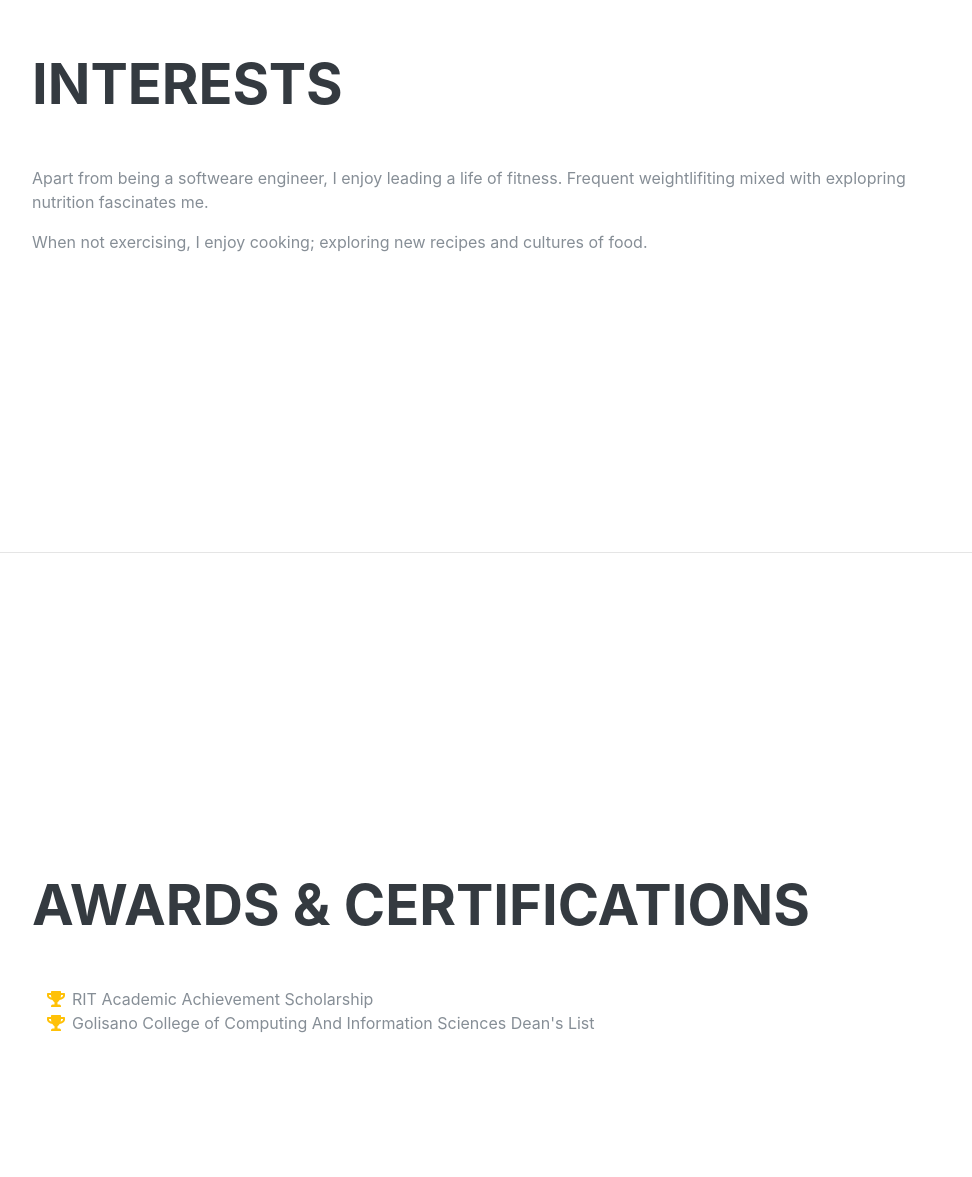
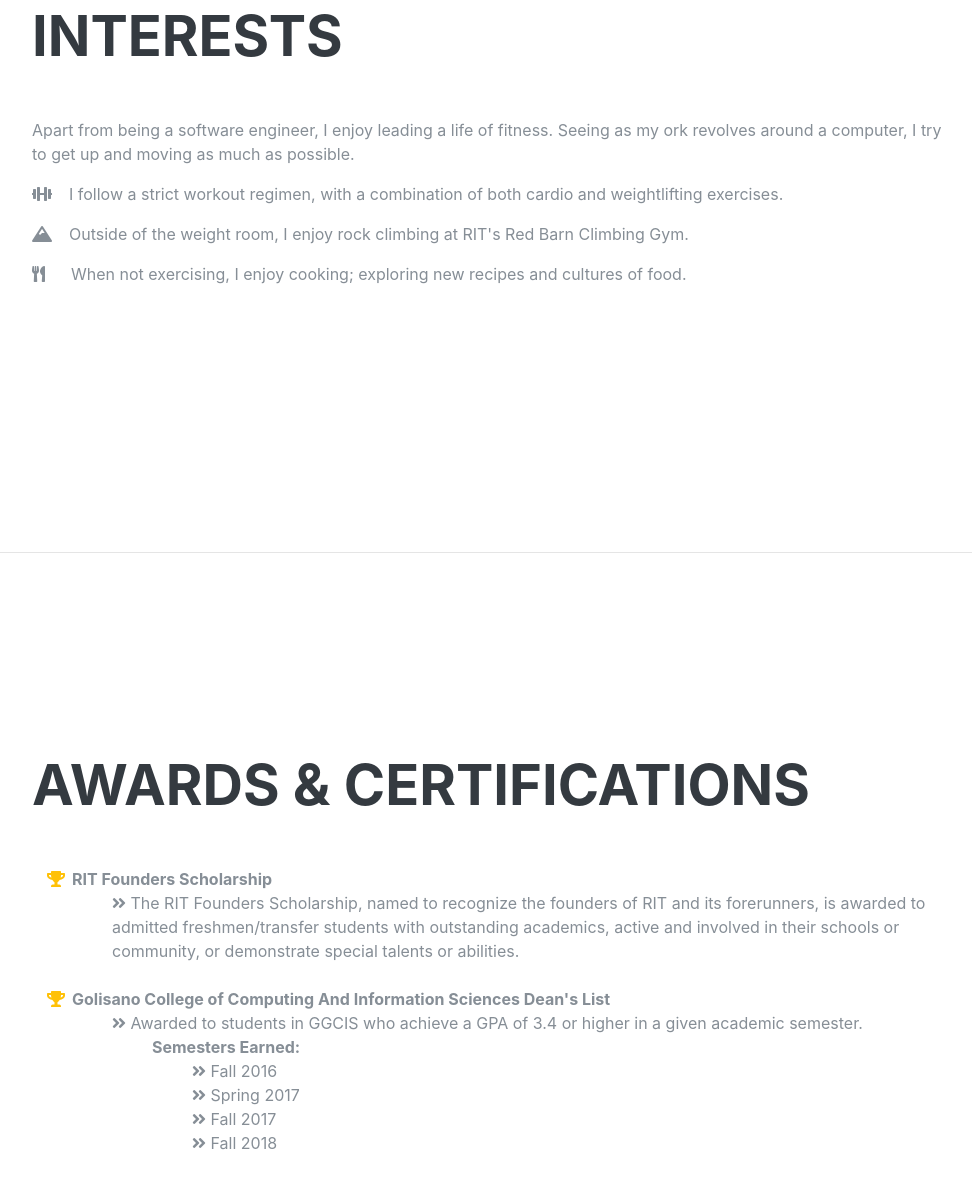
Before and after one commit to JakeBash/Personal-Resume-Site, a plain HTML site: page index.html in a window 1280 px wide. Shown: the part 3662-4839 px from the top of the page, without its empty margins (288-1260 px from the left). Drawn offline with nearby package versions, Linux system fonts and the light colour scheme; a web font is replaced by a local one.

Commit message:
More Changes

```diff
--- a/index.html
+++ b/index.html
@@ -9,6 +9,8 @@
   <meta name="author" content="">
 
   <title>Jake Bashaw | Software Engineer</title>
+
+  <link rel="shortcut icon" href="img/favicon.ico" type="image/x-icon">
 
   <!-- Bootstrap core CSS -->
   <link href="vendor/bootstrap/css/bootstrap.min.css" rel="stylesheet">
@@ -143,6 +145,21 @@
           </div>
         </div>
 
+        <ul class="fa-ul mb-0">
+          <li>
+            <i class="fas fa-angle-double-right"></i>
+            Hardworking and diligent.</li>
+          <li>
+            <i class="fas fa-angle-double-right"></i>
+            Efficient multi-tasker with solid written and verbal communication skills in a team environment.</li>
+          <li>
+            <i class="fas fa-angle-double-right"></i>
+            Task oriented analytical thinker.</li>
+          <li>
+            <i class="fas fa-angle-double-right"></i>
+            Agile Development &amp; Scrum</li>
+        </ul>
+
       </div>
     </section>
 
@@ -186,20 +203,17 @@
           </li>
         </ul>
 
-        <div class="subheading mb-3">Workflow</div>
+        <div class="subheading mb-3">Soft-Skills</div>
         <ul class="fa-ul mb-0">
           <li>
-            <i class="fa-li fa fa-check"></i>
+            <i class="fas fa-angle-double-right"></i>
             Hardworking and diligent.</li>
           <li>
-            <i class="fa-li fa fa-check"></i>
+            <i class="fas fa-angle-double-right"></i>
             Efficient multi-tasker with solid written and verbal communication skills in a team environment.</li>
           <li>
-            <i class="fa-li fa fa-check"></i>
+            <i class="fas fa-angle-double-right"></i>
             Task oriented analytical thinker.</li>
-          <li>
-            <i class="fa-li fa fa-check"></i>
-            Agile Development &amp; Scrum</li>
         </ul>
       </div>
     </section>
@@ -209,8 +223,10 @@
     <section class="resume-section p-3 p-lg-5 d-flex align-items-center" id="interests">
       <div class="w-100">
         <h2 class="mb-5">Interests</h2>
-        <p>Apart from being a softweare engineer, I enjoy leading a life of fitness. Frequent weightlifiting mixed with explopring nutrition fascinates me.</p>
-        <p class="mb-0">When not exercising, I enjoy cooking; exploring new recipes and cultures of food.</p>
+        <p>Apart from being a software engineer, I enjoy leading a life of fitness. Seeing as my ork revolves around a computer, I try to get up and moving as much as possible.</p>
+        <p><i class="fas fa-dumbbell"></i> &ensp; I follow a strict workout regimen, with a combination of both cardio and weightlifting exercises.</p>
+        <p><i class="fas fa-mountain"></i> &ensp; Outside of the weight room, I enjoy rock climbing at RIT's Red Barn Climbing Gym.</p>
+        <p><i class="fas fa-utensils"></i> &nbsp; &ensp; When not exercising, I enjoy cooking; exploring new recipes and cultures of food.</p>
       </div>
     </section>
 
@@ -222,10 +238,46 @@
         <ul class="fa-ul mb-0">
           <li>
             <i class="fa-li fa fa-trophy text-warning"></i>
-            RIT Academic Achievement Scholarship</li>
+            <b>RIT Founders Scholarship</b>
+            <ul class="fa-ul mb-0">
+              <li>
+                <i class="fas fa-angle-double-right"></i>
+                The RIT Founders Scholarship, named to recognize the founders of RIT and its forerunners, is awarded to admitted freshmen/transfer students with outstanding academics, active and involved in their schools or community, or demonstrate special talents or abilities.
+              </li>
+            </ul>
+          </li>
+          <br>
           <li>
             <i class="fa-li fa fa-trophy text-warning"></i>
-            Golisano College of Computing And Information Sciences Dean's List</li>
+            <b>Golisano College of Computing And Information Sciences Dean's List</b>
+            <ul class="fa-ul mb-0">
+              <li>
+                <i class="fas fa-angle-double-right"></i>
+                Awarded to students in GGCIS who achieve a GPA of 3.4 or higher in a given academic semester.
+                <ul class="fa-ul mb-0">
+                  <li><b>Semesters Earned:</b></li>
+                  <ul class="fa-ul mb-0">
+                    <li>
+                      <i class="fas fa-angle-double-right"></i>
+                      Fall 2016
+                    </li>
+                    <li>
+                      <i class="fas fa-angle-double-right"></i>
+                      Spring 2017
+                    </li>
+                    <li>
+                      <i class="fas fa-angle-double-right"></i>
+                      Fall 2017
+                    </li>
+                    <li>
+                      <i class="fas fa-angle-double-right"></i>
+                      Fall 2018
+                    </li>
+                  </ul>
+                </ul>
+              </li>
+            </ul>
+          </li>
         </ul>
       </div>
     </section>
```
Also changed, not shown: img/favicon.ico (added).
